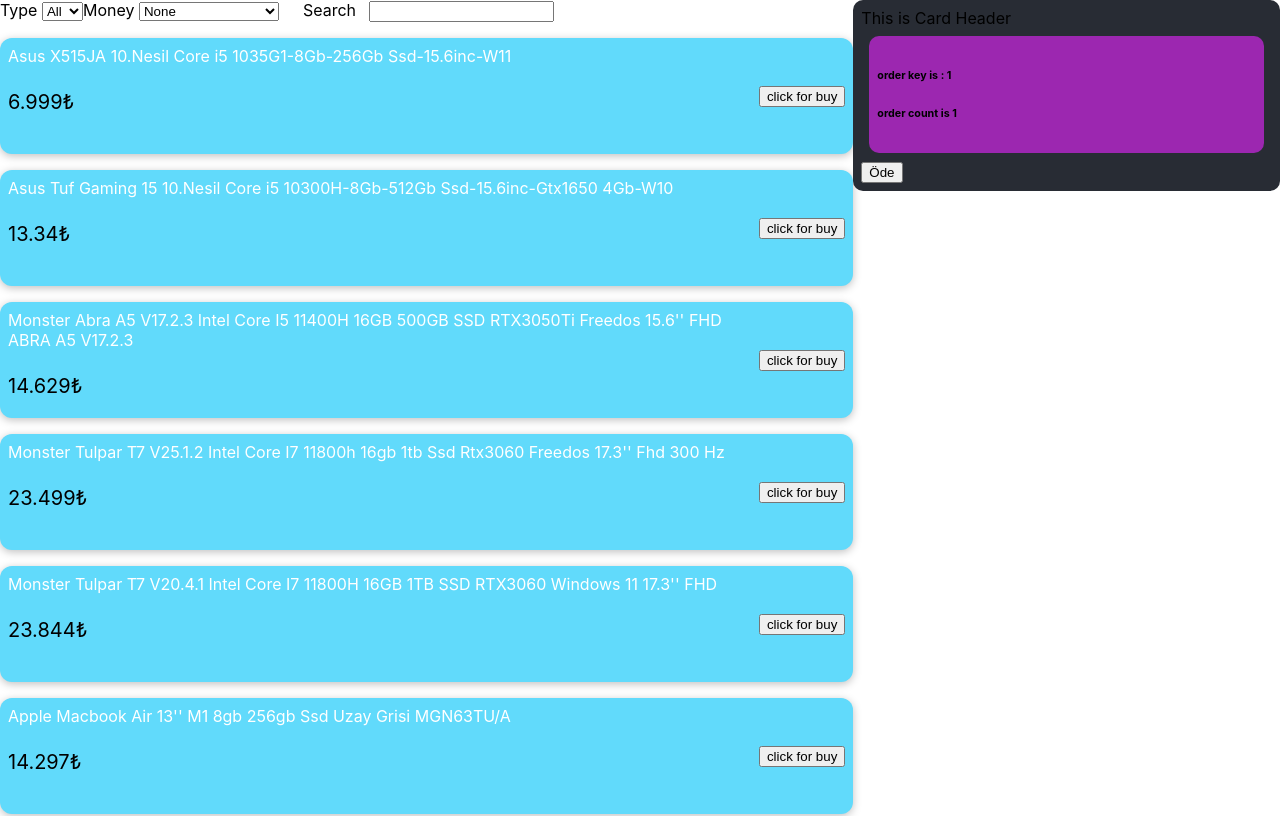
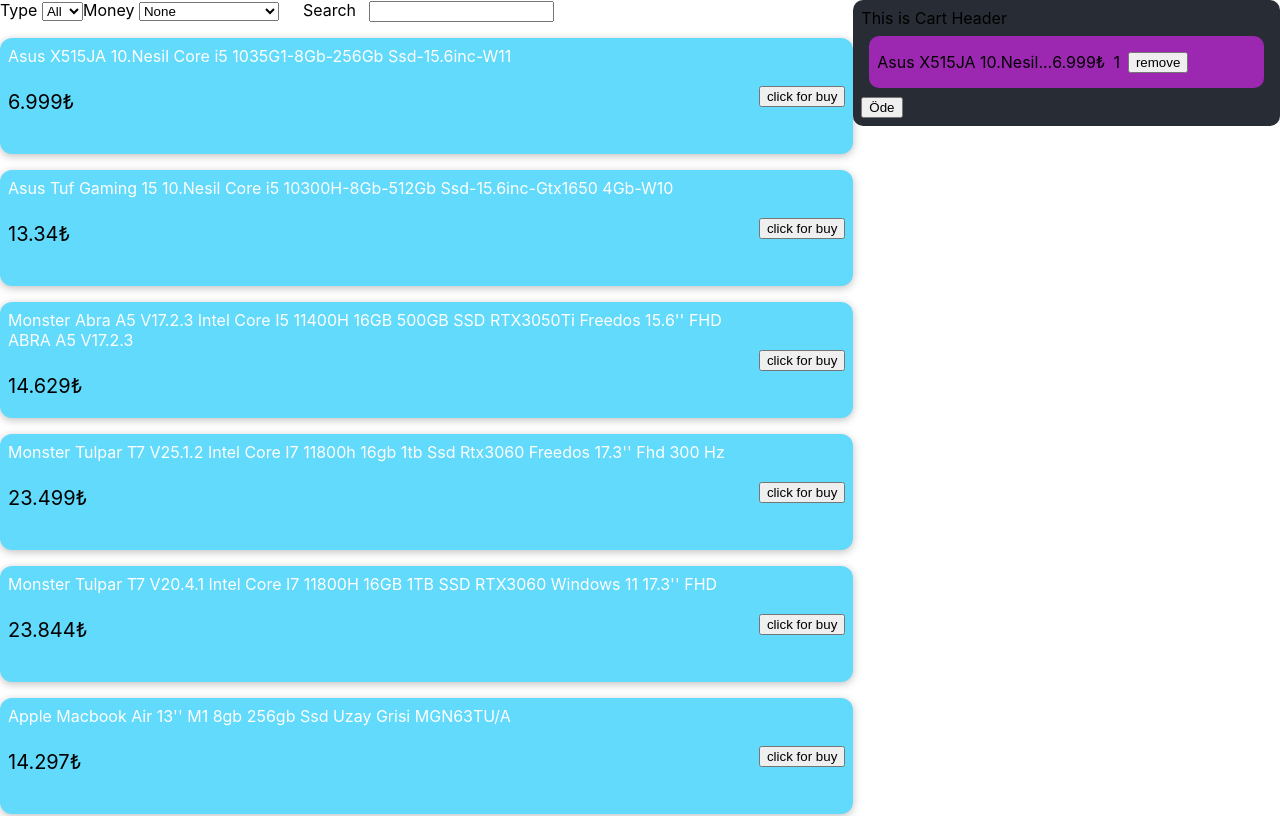
Before and after one commit to cemcois1/eticaretfrontend, a React (Create React App) app: page / in a window 1280 px wide. Shown: the top 816 px of the page. Built offline with nearby package versions, Linux system fonts and the light colour scheme.

Commit message:
cart system is finished

```diff
--- a/src/App.js
+++ b/src/App.js
@@ -158,6 +158,7 @@
 
         if (sameorder.length > 0) {
             getOrders.map(item => {
+
                 if (item.key == itemkey) {
                     item.counter += 1
                     setOrders(getOrders => [...getOrders])
@@ -169,11 +170,33 @@
             setOrders(getOrders => [...getOrders, {key: parseInt(itemkey), counter: 1}])
         }
     }
+    const RemoveOrder = (itemkey) => {
+
+        console.log("Delete order   " + itemkey)
+        {
+
+            const datam = getOrders.map(item => {
+                console.log(itemkey == item.key)
+                if (itemkey == item.key) {
+                    item.counter -= 1
+                    console.log("item sayısı azaldı")
+                }
+                return item
+            })
+
+            console.log(datam)
+            setOrders(eskidatam => (datam))
+
+
+        }
+
+    }
     return (
         <div>
             <div className="parent">
                 <div className="child1"><Products onItemAdded={AppendToOrder} itemDatas={DUMMY_PRODUCT_DATAS}/></div>
-                <div className="child2"><Cart itemDatas={DUMMY_PRODUCT_DATAS} orders={getOrders}/></div>
+                <div className="child2"><Cart RemoveOrder={RemoveOrder} itemDatas={DUMMY_PRODUCT_DATAS}
+                                              orders={getOrders}/></div>
 
 
             </div>
--- a/src/Components/Cart/Cart.css
+++ b/src/Components/Cart/Cart.css
@@ -3,3 +3,14 @@
     background-color: #282c34;
     border-radius: 10px;
 }
+
+.CartText {
+    padding: 0.5rem;
+}
+
+.listeleYatay {
+    display: flex;
+    flex-direction: row;
+    align-content: space-between;
+    align-items: center;
+}
--- a/src/Components/Cart/Cart.js
+++ b/src/Components/Cart/Cart.js
@@ -3,9 +3,12 @@
 import "./Cart.css"
 
 const Cart = (props) => {
+    const HandleRemoving = value => {
+                props.RemoveOrder(value)
+    }
     return <div className="Cart">
         <CartHeader/>
-        <OrderList data={props.orders}/>
+        <OrderList HandleRemoving={HandleRemoving} cartInfo={props.itemDatas} data={props.orders}/>
         <button>Öde</button>
     </div>
 }
--- a/src/Components/Cart/CartHeader.js
+++ b/src/Components/Cart/CartHeader.js
@@ -1,6 +1,6 @@
 const CartHeader = () => {
 
-    return<div className="CartHeader"> This is Card Header </div>
+    return<div className="CartHeader"> This is Cart Header </div>
 }
 
 export default CartHeader
--- a/src/Components/Cart/Order/Order.css
+++ b/src/Components/Cart/Order/Order.css
@@ -4,3 +4,7 @@
     background-color: #9c27b0;
     border-radius: 10px;
 }
+
+.CartText {
+    padding: 1.5rem;
+}
--- a/src/Components/Cart/Order/Order.js
+++ b/src/Components/Cart/Order/Order.js
@@ -1,9 +1,31 @@
 import "./Order.css"
 
 const Order = (props) => {
+    const HandleRemoving = ()=>{
+        console.log("Runned")
+        props.HandleRemoving(props.productkey)
+    }
+
+    const CartInfo = () => {
+
+        return props.cartInfo.filter(item => {
+            if (item.id == props.productkey) {
+                return true;
+            }
+            return false;
+        }).map(item => {
+            return <div className="listeleYatay" key={props.productkey}>{item.title.substring(0, 20)}...
+                <div className="">{item.amount}₺</div>
+                <div className="CartText">{props.counter}</div>
+                <button  onClick={HandleRemoving}>remove</button>
+            </div>
+        })
+    }
     return <div className="Order">
-        <h6>order key is : {props.productkey} </h6>
-        <h6>order count is {props.counter}</h6>
+        <div className="listeleYatay">
+            {CartInfo()}
+
+        </div>
     </div>
 }
 export default Order
--- a/src/Components/Cart/OrderList.js
+++ b/src/Components/Cart/OrderList.js
@@ -1,20 +1,23 @@
 import Order from "./Order/Order";
-import React, {useState} from "react";
+import React from "react";
 
-const OrderList  = (props) => {
-
+const OrderList = (props) => {
+    const HandleRemoving = value => {
+        props.HandleRemoving(value)
+    }
     const displayOrders = () => {
-
-        return  props.data.map((orderDesc) => {
+        return props.data.map((orderDesc) => {
+            console.log(orderDesc.counter)
+            if (orderDesc.counter < 1)return
+                console.log(orderDesc)
             return (<div key={orderDesc.key}>
-                <Order counter={orderDesc.counter} productkey={orderDesc.key}/>
+                <Order HandleRemoving={HandleRemoving} cartInfo={props.cartInfo} counter={orderDesc.counter}
+                       productkey={orderDesc.key}/>
             </div>)
         })
     }
     return <div>
         {displayOrders()}
-
-
     </div>
 }
 
--- a/src/Components/Prdoduct/Product.js
+++ b/src/Components/Prdoduct/Product.js
@@ -4,6 +4,7 @@
 const Product = (props) => {
 
     const AddToCart = _ => {
+        console.log("add to cart")
         props.AddtoCart(props.id)
     }
 
```
